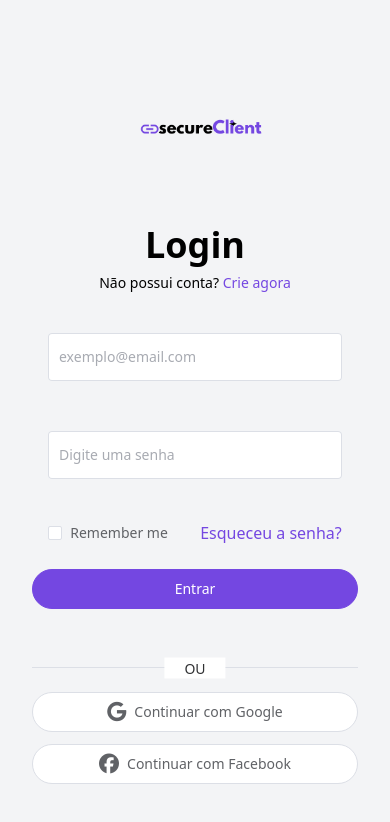
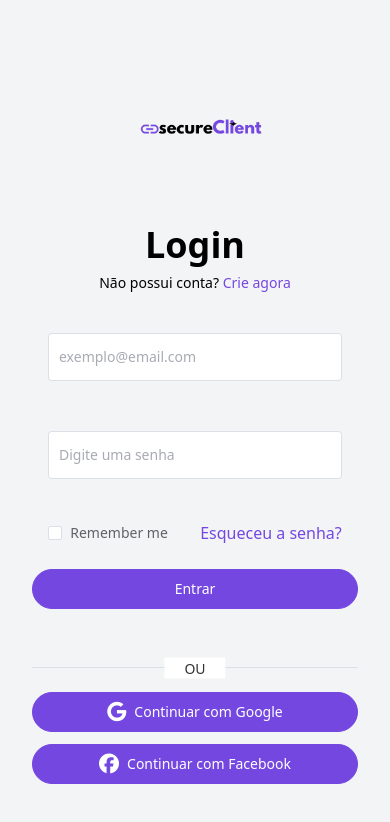
Before and after one commit to Natanssilva/secureClientApp, a Vue app in the folder frontend/: page /login in a window 390 px wide. Shown: the top 822 px of the page. Built offline with nearby package versions, Linux system fonts and the light colour scheme.

Commit message:
FIX | Estilização

```diff
--- a/frontend/index.html
+++ b/frontend/index.html
@@ -2,9 +2,9 @@
 <html lang="en">
   <head>
     <meta charset="UTF-8">
-    <link rel="icon" href="/favicon.ico">
+    <link rel="icon" href="./src/assets/img/logo.png">
     <meta name="viewport" content="width=device-width, initial-scale=1.0">
-    <title>Vite App</title>
+    <title>SecureClient</title>
   </head>
   <body>
     <div id="app"></div>
--- a/frontend/src/assets/styles/element-variables.scss
+++ b/frontend/src/assets/styles/element-variables.scss
@@ -1,25 +1,18 @@
-// @use 'element-plus/theme-chalk/src/index' as *;
+//Definindo classe padrão de botão
 
-// $primary-color: #7447e1; // Variável Sass
+$secure-color: #7447e1;
+$secure-hover-color: #5d36b3;
+$secure-text-hover-color: #eae7ff;
 
-// :root {
-//   --el-color-primary: $primary-color; // Aplicando a variável Sass à variável CSS do Element Plus
-// }
+.bttn-secure {
+    background-color: $secure-color !important;
+    border-color: $secure-color !important;
+    color: #fff;
+    transition: background-color 0.3s ease, border-color 0.3s ease;
 
-// // Personalizando os botões
-// .el-button {
-//   &--primary {
-//     background-color: var($primary-color); // Usando a variável CSS
-//     border-color: var($primary-color);
-
-//     &:hover {
-//       background-color: lighten(var($primary-color), 10%); // Cor de fundo ao passar o mouse
-//       border-color: lighten(var($primary-color), 10%);
-//     }
-
-//     &:active {
-//       background-color: darken(var($primary-color), 10%); // Cor de fundo ao clicar
-//       border-color: darken(var($primary-color), 10%);
-//     }
-//   }
-// }
+    &:hover {
+      background-color: $secure-hover-color !important;
+      border-color: $secure-hover-color !important;
+      color: $secure-text-hover-color !important;
+    }
+  }
--- a/frontend/src/views/LoginScreen.vue
+++ b/frontend/src/views/LoginScreen.vue
@@ -58,18 +58,17 @@
         </div>
 
         <el-dialog
+          class="w-full sm:w-full md:w-3/4 lg:w-1/2 xl:w-1/3 mx-auto"
           v-model="centerDialogVisible"
           title="Recuperação de senha"
           center="true"
           draggable
         >
-          <span>
-            Deseja enviar link para recuperação de senha pro email cadastrado?
-          </span>
+          <span class="block text-center"> Deseja enviar link para recuperação de senha pro email cadastrado? </span>
           <template #footer>
-            <div class="dialog-footer">
-              <el-button @click="centerDialogVisible = false">Cancelar</el-button>
-              <el-button class="bg-secure-color" @click="forgetPassword()">Confirmar</el-button>
+            <div class="">
+              <el-button type="primary" class="bttn-secure" @click="centerDialogVisible = false">Cancelar</el-button>
+              <el-button type="primary" class="bttn-secure" @click="forgetPassword()">Confirmar</el-button>
             </div>
           </template>
         </el-dialog>
@@ -94,7 +93,8 @@
         <!-- Botão Google -->
         <div>
           <el-button
-            class="w-full py-3 flex items-center justify-center mb-3 text-center"
+            class="bttn-secure w-full py-3 flex items-center justify-center mb-3 text-center"
+            type="primary"
             round
             size="large"
           >
@@ -106,7 +106,8 @@
         <!-- Botão Facebook -->
         <div>
           <el-button
-            class="w-full py-3 flex items-center justify-center mb-3 text-center"
+            class="bttn-secure w-full py-3 flex items-center justify-center mb-3 text-center"
+            type="primary"
             round
             size="large"
           >
@@ -227,18 +228,16 @@ export default {
     const openDlgPassword = () => {
       loginForm.value.validateField('email', (valid) => {
         if (!valid) {
-          return false;
+          return false
         }
         centerDialogVisible.value = true // Abre o diálogo se o e-mail for válido
       })
     }
 
     const forgetPassword = () => {
-
       axios
-          .post('password/forgot',  { email: form.value.email })
+        .post('password/forgot', { email: form.value.email })
         .then((response) => {
-
           ElMessage({
             showClose: true,
             message: response.data.message,
@@ -247,7 +246,6 @@ export default {
           })
         })
         .catch((error) => {
-
           ElMessage({
             showClose: true,
             message: 'Ocorreu um erro. Por favor, tente novamente mais tarde.',
@@ -299,8 +297,5 @@ i.fab {
 .el-carousel__item:nth-child(2n + 1) {
   background-color: #d3dce6;
 }
-.bttn-secure{
-  background-color: #7447e1 !important;
-  border-color: #7447e1 !important;
-}
+
 </style>
--- a/frontend/src/views/RegisterScreen.vue
+++ b/frontend/src/views/RegisterScreen.vue
@@ -66,7 +66,7 @@
         </el-form-item>
 
         <el-form-item>
-          <el-button type="primary" class="w-full py-3" round size="large" @click="submitForm">
+          <el-button type="primary" class="bttn-secure w-full py-3" round size="large" @click="submitForm">
             Criar conta
           </el-button>
         </el-form-item>
@@ -173,4 +173,6 @@ html {
 .el-carousel__item:nth-child(2n + 1) {
   background-color: #d3dce6;
 }
+
+
 </style>
```
Lines whose indentation alone changed are shown as unchanged.
